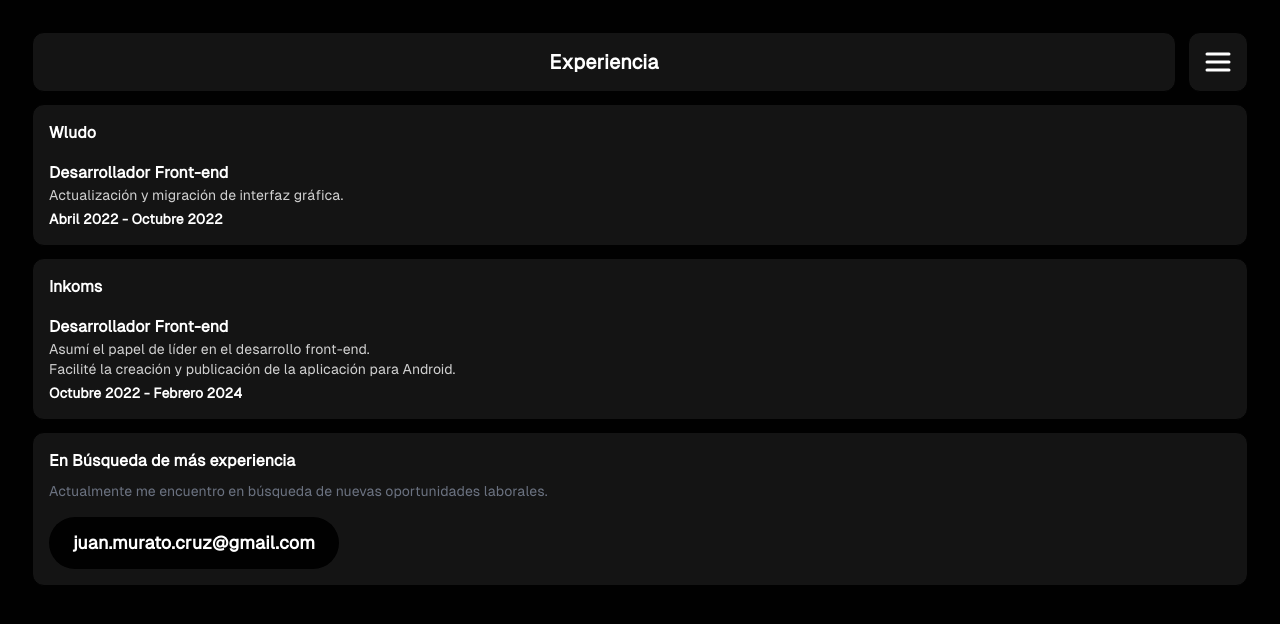
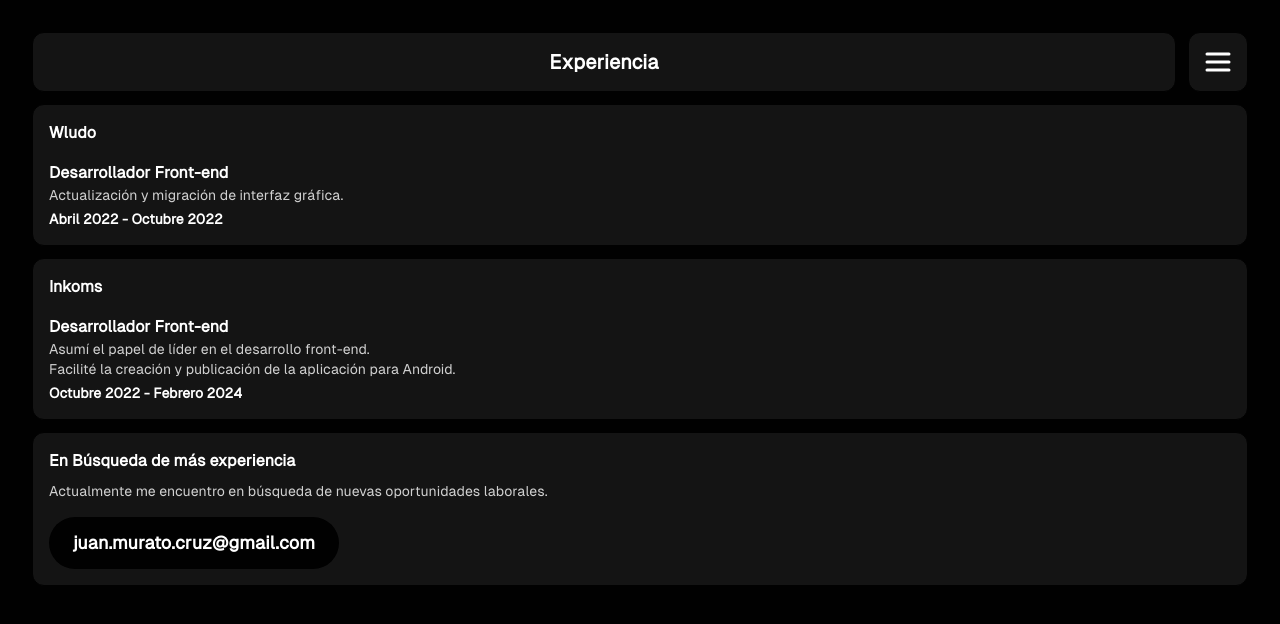
Before and after one commit to JCruzMi/new-portafolio, a Nuxt app: page /experience in a window 1280 px wide. Shown: the top 624 px of the page. Built offline with nearby package versions, Linux system fonts and the light colour scheme; some icons are missing.

Commit message:
text-white/80

```diff
--- a/pages/experience.vue
+++ b/pages/experience.vue
@@ -57,7 +57,7 @@
         <Card class="overflow-hidden h-auto !min-h-0">
           <h2 class="font-bold">En Búsqueda de más experiencia</h2>
 
-          <p class="mt-2 max-w-screen-sm text-sm text-gray-500">
+          <p class="mt-2 max-w-screen-sm text-sm text-white/80">
             Actualmente me encuentro en búsqueda de nuevas oportunidades
             laborales.
           </p>
```
